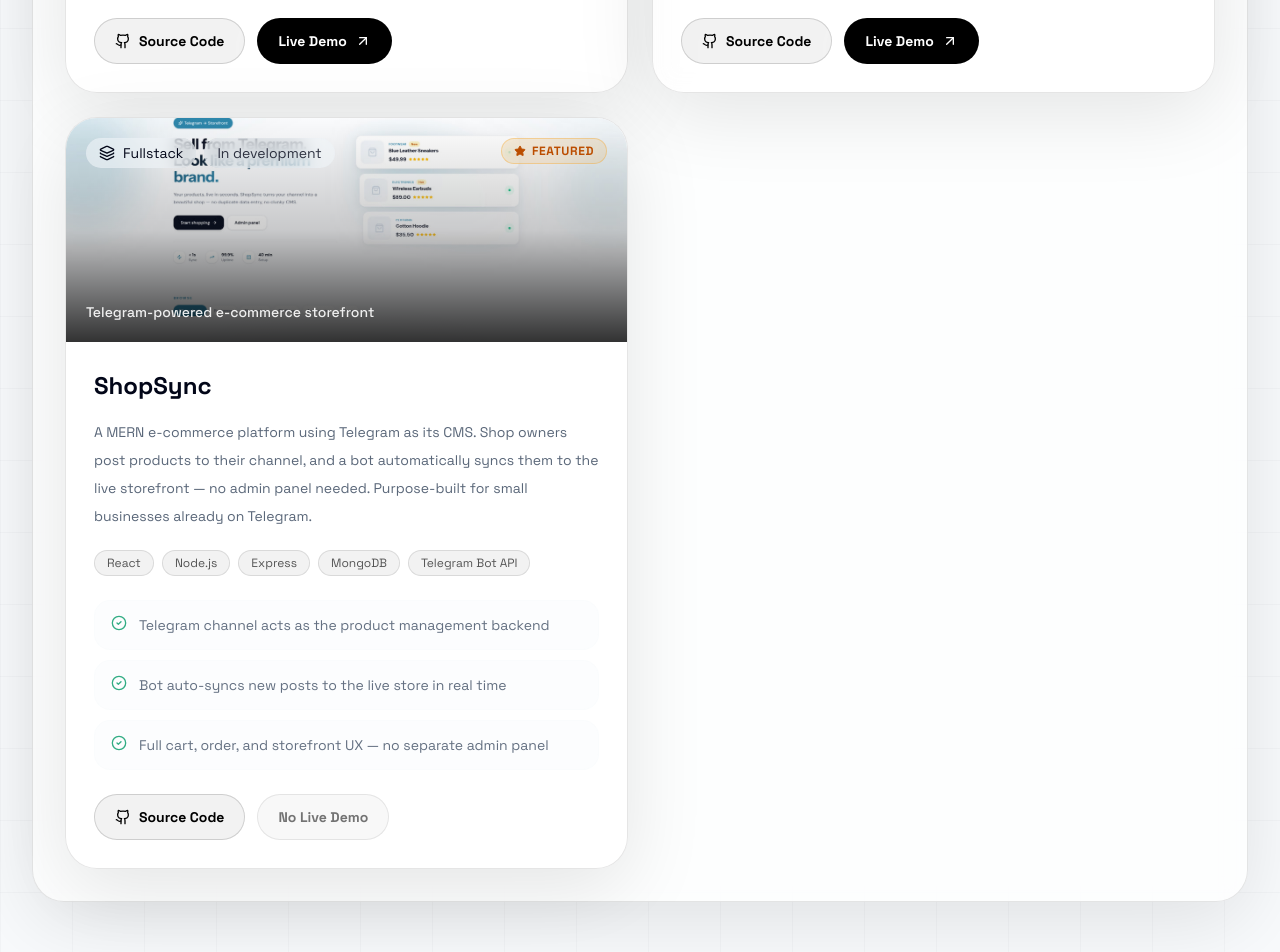
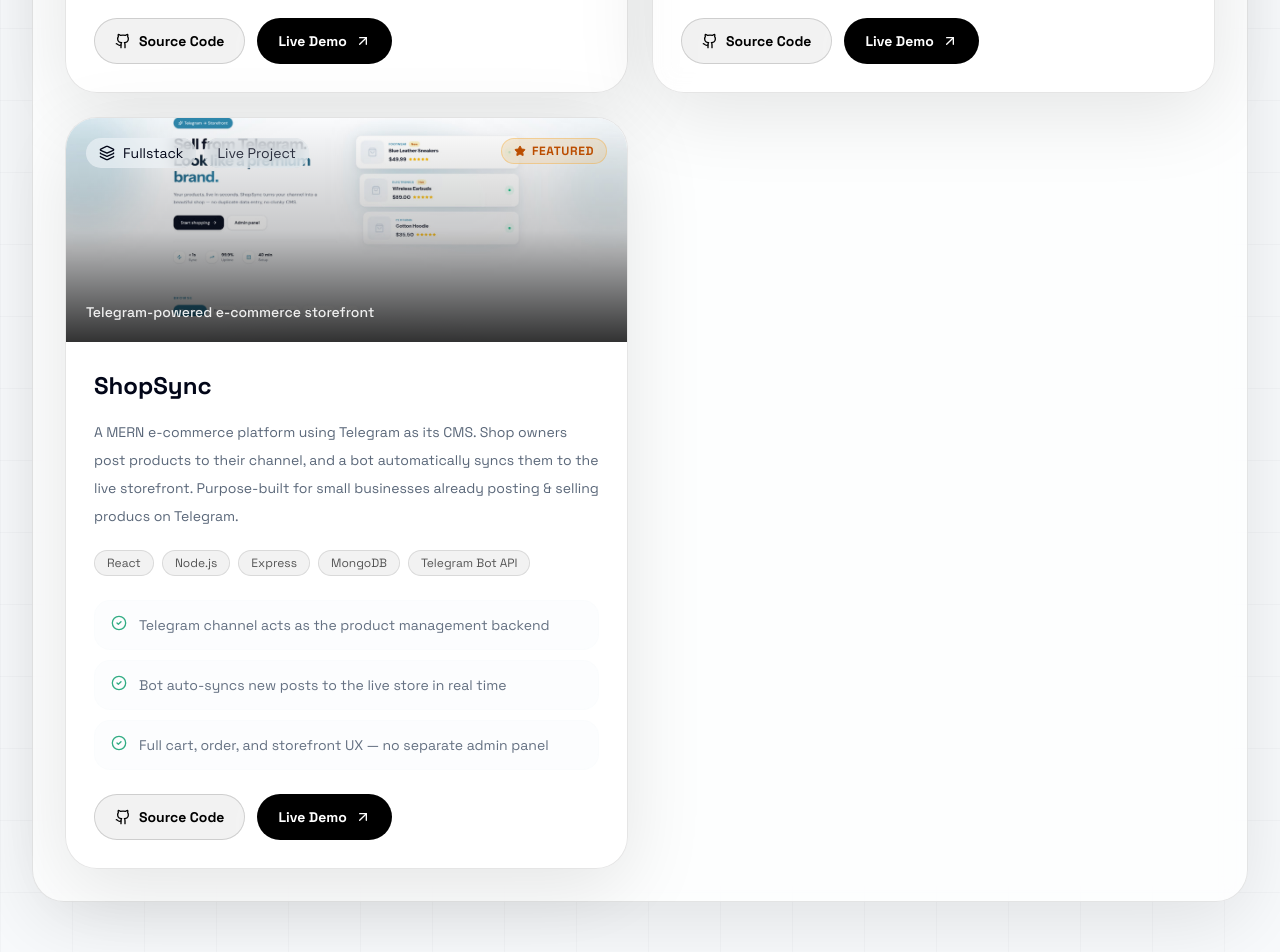
Before and after one commit to ibsa-a1/Portfolio, a React (Vite) app: page / in a window 1280 px wide. Shown: the part 8180-9132 px from the top of the page. Built offline with nearby package versions, Linux system fonts and the light colour scheme.

Commit message:
feat: update project summaries and statuses for improved clarity and accuracy

```diff
--- a/src/assets/assets.js
+++ b/src/assets/assets.js
@@ -200,7 +200,8 @@ export const projectsData = [
     id: 6,
     category: "backend",
     title: "Dynamic QR Attendance API",
-    summary: "Secure attendance backend with time-limited QR and device binding.",
+    summary:
+      "Secure attendance backend with time-limited QR and device binding.",
     description:
       "Server layer for a MERN attendance system where teachers generate session-based QR codes and students scan to mark presence. Device fingerprinting prevents proxy attendance by binding each scan to a verified device.",
     image: attendQR_img,
@@ -294,7 +295,7 @@ export const projectsData = [
     title: "ShopSync",
     summary: "Telegram-powered e-commerce storefront",
     description:
-      "A MERN e-commerce platform using Telegram as its CMS. Shop owners post products to their channel, and a bot automatically syncs them to the live storefront — no admin panel needed. Purpose-built for small businesses already on Telegram.",
+      "A MERN e-commerce platform using Telegram as its CMS. Shop owners post products to their channel, and a bot automatically syncs them to the live storefront. Purpose-built for small businesses already posting & selling producs on Telegram.",
     image: shopSync_img,
     stack: ["React", "Node.js", "Express", "MongoDB", "Telegram Bot API"],
     highlights: [
@@ -303,8 +304,8 @@ export const projectsData = [
       "Full cart, order, and storefront UX — no separate admin panel",
     ],
     code: "https://github.com/ibsa-a1/ShopSync.git",
-    demo: null,
-    status: "In development",
+    demo: "https://shop-sync-sand.vercel.app/",
+    status: "Live Project",
     featured: true,
   },
 ];
```
